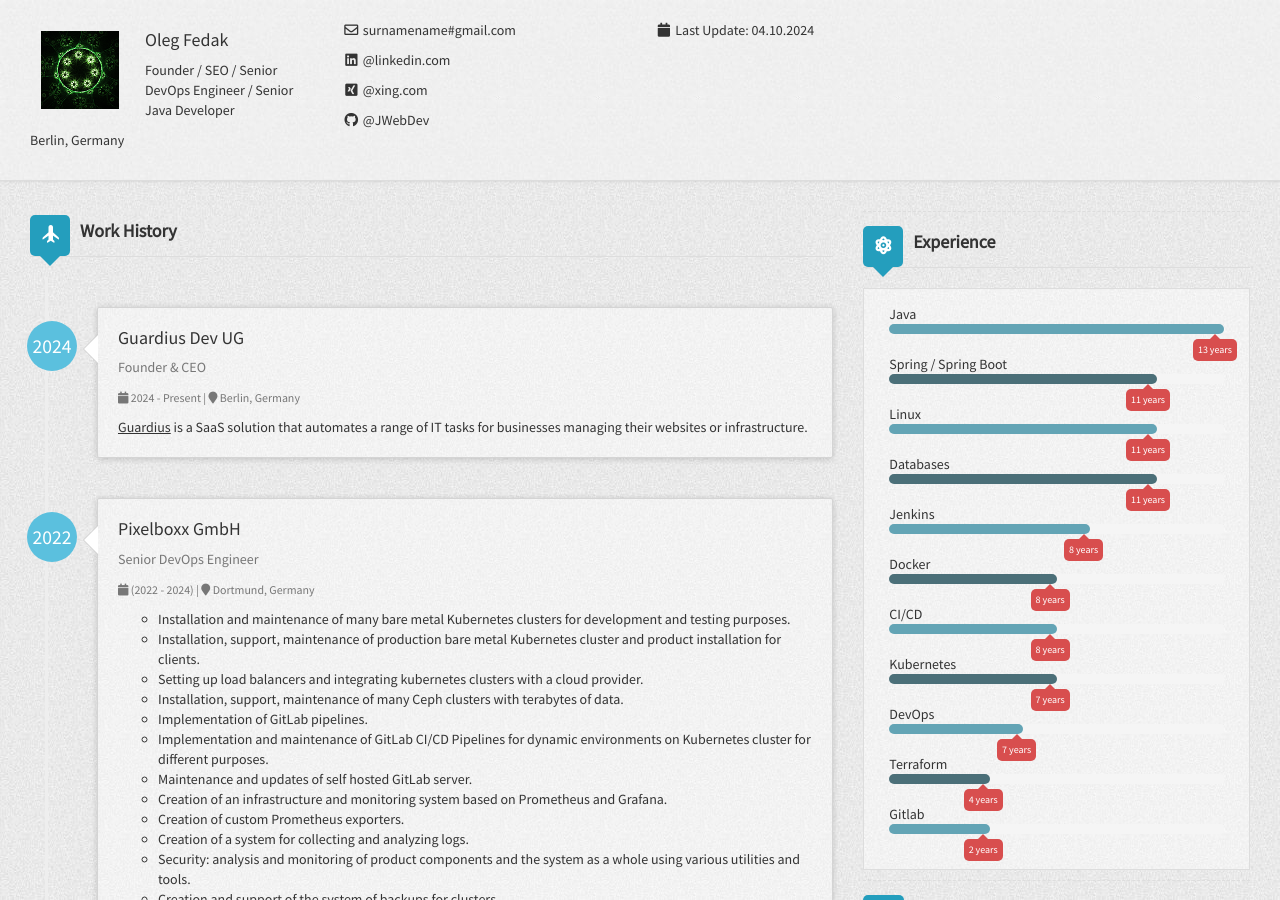
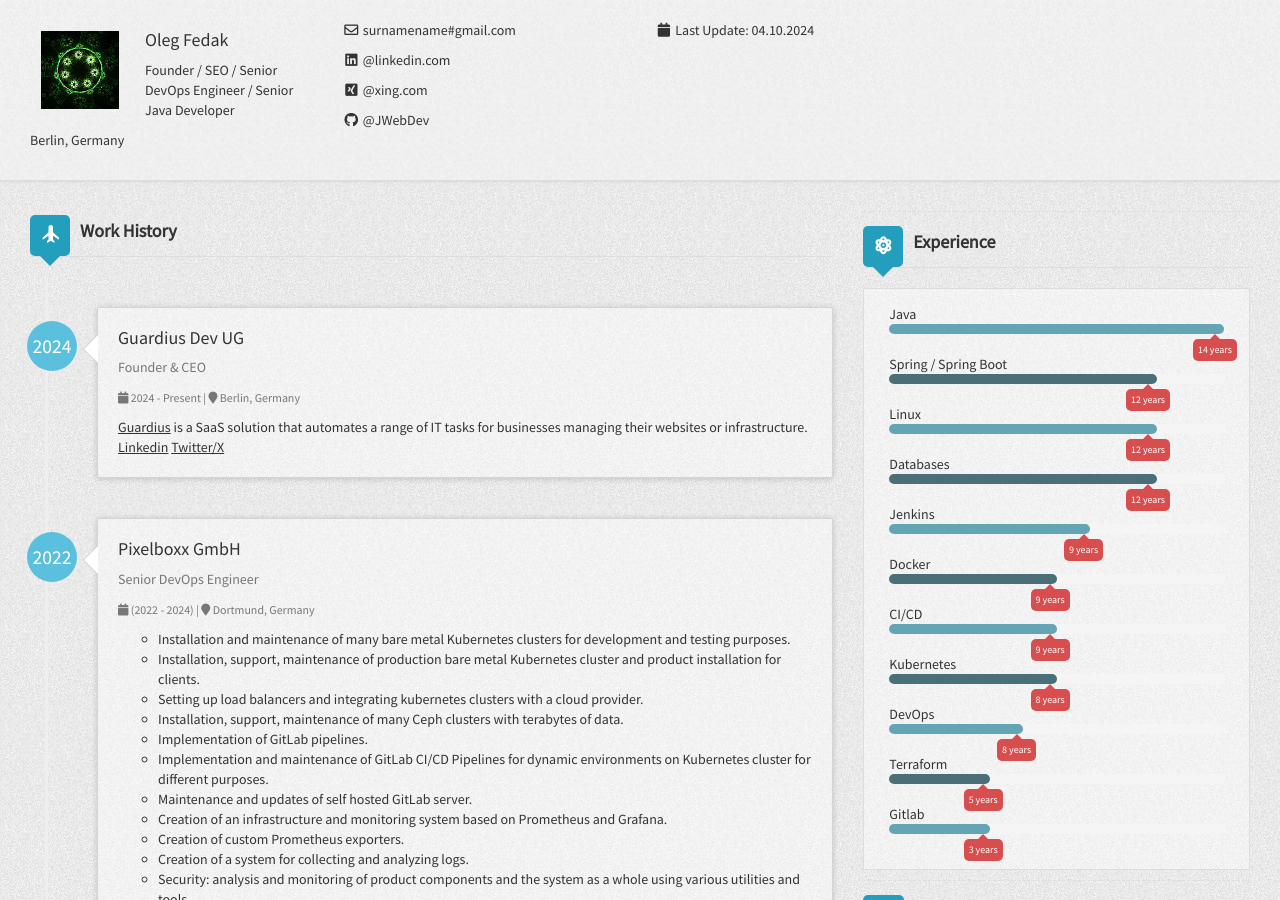
Before and after one commit to JWebDev/jwebdev.github.io, a Jekyll site: the page built from index.html, in a window 1280 px wide and 900 px high. Built offline with Jekyll 4.4.1, drawn with Linux system fonts in a browser that asks for light colours; nearby versions of some CDN libraries; a script that is not in the unit is left out.

Commit message:
cv update

```diff
--- a/_config.yml
+++ b/_config.yml
@@ -24,7 +24,10 @@ author:
       title: Founder & CEO
       started: 2024
       duration: 2024 - Present
-      description: <a href="https://guardius.io" target="_blank"><u>Guardius</u></a> is a SaaS solution that automates a range of IT tasks for businesses managing their websites or infrastructure.
+      description: >
+        <a href="https://guardius.io" target="_blank"><u>Guardius</u></a> is a SaaS solution that automates a range of IT tasks for businesses managing their websites or infrastructure.
+        <a href="https://www.linkedin.com/company/guardius-dev" target="_blank"><u>Linkedin</u></a>
+        <a href="https://x.com/GuardiusDev" target="_blank"><u>Twitter/X</u></a>
     - work2:
       company: Pixelboxx GmbH
       location: Dortmund, Germany
@@ -362,47 +365,47 @@ author:
   experiences:
     - skill1:
       name: Java
-      label: 13 years
+      label: 14 years
       percentage: 100%
     - skill2:
       name: Spring / Spring Boot
-      label: 11 years
+      label: 12 years
       percentage: 80%
     - skill3:
       name: Linux
-      label: 11 years
+      label: 12 years
       percentage: 80%
     - skill4:
       name: Databases
-      label: 11 years
+      label: 12 years
       percentage: 80%
     - skill5:
       name: Jenkins
-      label: 8 years
+      label: 9 years
       percentage: 60%
     - skill6:
       name: Docker
-      label: 8 years
+      label: 9 years
       percentage: 50%
     - skill7:
       name: CI/CD
-      label: 8 years
+      label: 9 years
       percentage: 50%
     - skill8:
       name: Kubernetes
-      label: 7 years
+      label: 8 years
       percentage: 50%
     - skill9:
       name: DevOps
-      label: 7 years
+      label: 8 years
       percentage: 40%
     - skill10:
       name: Terraform
-      label: 4 years
+      label: 5 years
       percentage: 30%
     - skill11:
       name: Gitlab
-      label: 2 years
+      label: 3 years
       percentage: 30%
   interestedon:
     - skill1:
```
